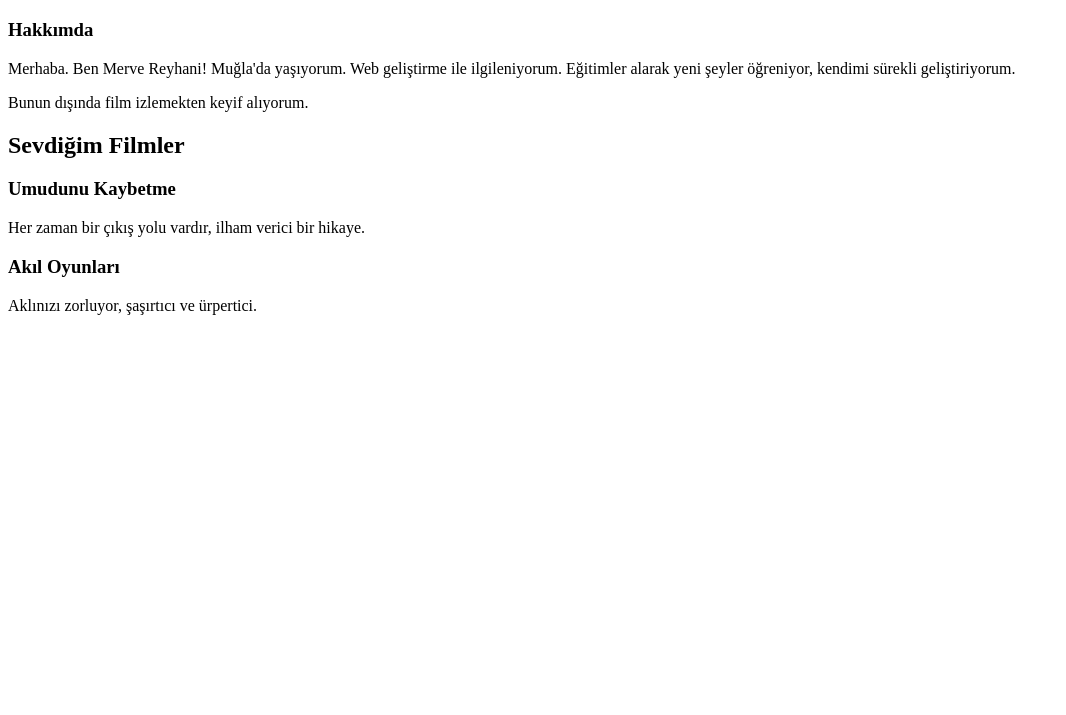
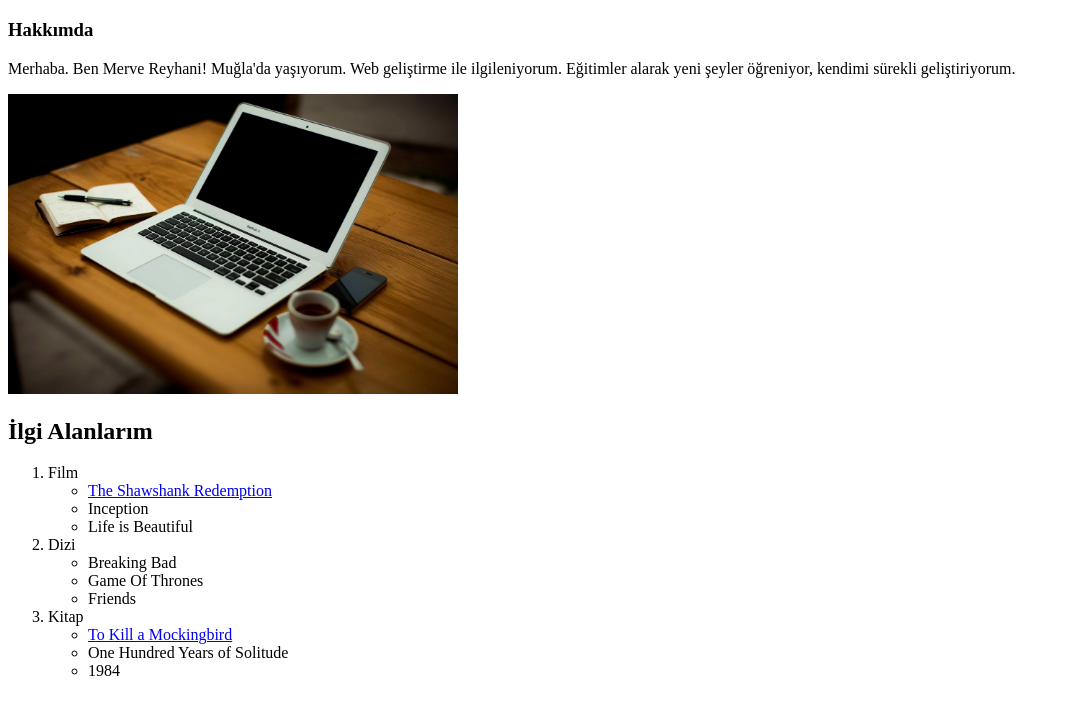
Before and after one commit to mervereyhani/kodluyoruz-front-end, a plain HTML site: page index.html in a window 1280 px wide. Shown: the part 61-776 px from the top of the page, without its empty margins (0-1066 px from the left). Drawn offline with Linux system fonts and the light colour scheme.

Commit message:
added img

```diff
--- a/index.html
+++ b/index.html
@@ -3,21 +3,45 @@
 <head>
   <meta charset="UTF-8">
   <meta name="viewport" content="width=device-width, initial-scale=1.0">
-  <title>Document</title>
+  <title>Kodluyoruz-HTML</title>
 </head>
 <body>
 <h1>Merve Reyhani</h1>
 <!-- h1 ile Ad-Soyad başlık şeklinde yazıldı-->
 <h3>Hakkımda</h3>
 <p>Merhaba. Ben Merve Reyhani! Muğla'da yaşıyorum. Web geliştirme ile ilgileniyorum. Eğitimler alarak yeni şeyler öğreniyor, kendimi sürekli geliştiriyorum.</p>
-<p>Bunun dışında film izlemekten keyif alıyorum.</p>
-<!-- paragraf kısmında kendimizle ile ilgili birkaç kısa açıklama ile neler yaptığımızı, nelerden hoşlandığımızı anlattık-->
-<h2>Sevdiğim Filmler</h2>
+
+<img src="./img/computer.jpg" height=300px alt="Bilgisayar">
+
+<h2>İlgi Alanlarım</h2>
 <!-- h2 ile Sevdiğim Filmler hakkında alt başlık oluşturdum -->
-<h3>Umudunu Kaybetme</h3>
-<!-- h3 ile Sevdiğim Filmlerin isimlerini yazdım oluşturdum -->
-<p>Her zaman bir çıkış yolu vardır, ilham verici bir hikaye.</p>
-<h3>Akıl Oyunları</h3>
-<p>Aklınızı zorluyor, şaşırtıcı ve ürpertici.</p>
+<ol>
+  <li>Film
+    <ul>
+      <li>
+        <a href="https://www.imdb.com/title/tt0111161/ratings/?ref_=tt_ov_rt" target="_blank">The Shawshank Redemption</a>
+      </li>
+      <li>Inception</li>
+      <li>Life is Beautiful</li>
+    </ul>
+  </li>
+  <li>Dizi
+    <ul>
+      <li>Breaking Bad</li>
+      <li>Game Of Thrones</li>
+      <li>Friends</li>
+    </ul>
+  </li>
+  <li>Kitap
+    <ul>
+      <li>
+        <a href="https://www.goodreads.com/book/show/2657.To_Kill_a_Mockingbird?from_search=true&from_srp=true&qid=8BGCQPPrgZ&rank=1">To Kill a Mockingbird</a>
+      </li>
+      <li>One Hundred Years of Solitude</li>
+      <li>1984</li>
+    </ul>
+  </li>
+</ol>
+
 </body>
 </html>
```
Also changed, not shown: img/computer.jpg (added).
